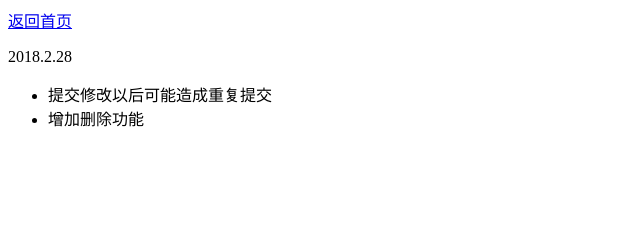
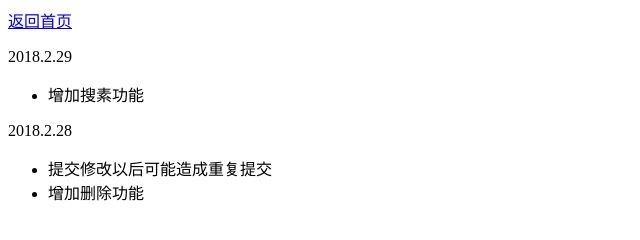
Before and after one commit to yizhenF2E/AccuradOA, a website: page src/assets/html/log.html in a window 1280 px wide. Shown: the whole page, without its empty margins (0-640 px from the left). Drawn offline with Linux system fonts and the light colour scheme.

Commit message:
'修改了log'

```diff
--- a/src/assets/html/log.html
+++ b/src/assets/html/log.html
@@ -6,6 +6,10 @@
 </head>
 <body>
 <a href="../../../index.html">返回首页</a>
+<p>2018.2.29</p>
+<ul>
+    <li>增加搜素功能</li>
+</ul>
 <p>2018.2.28</p>
 <ul>
     <li>提交修改以后可能造成重复提交</li>
```
